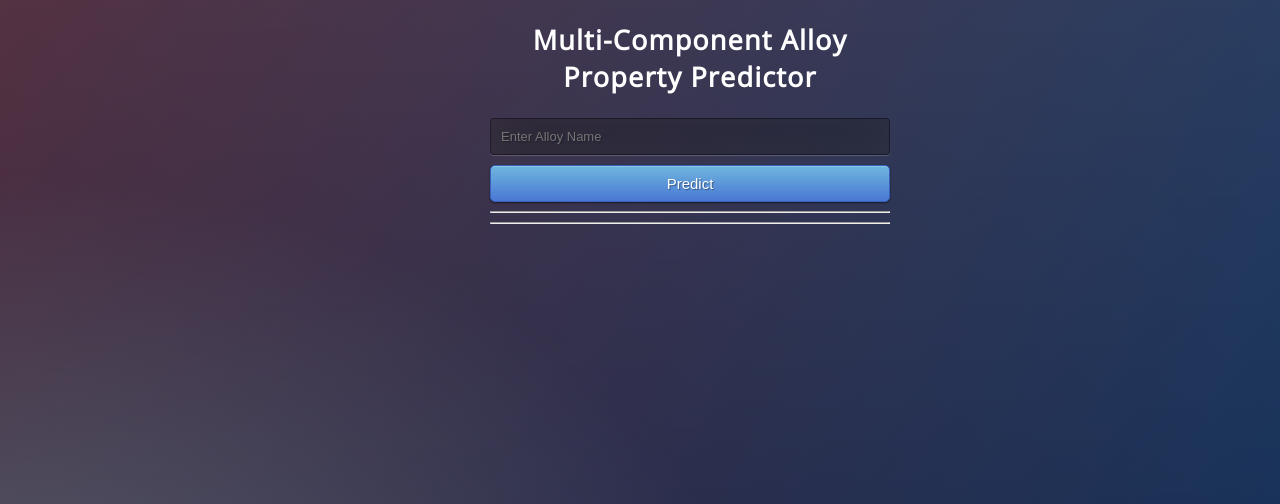
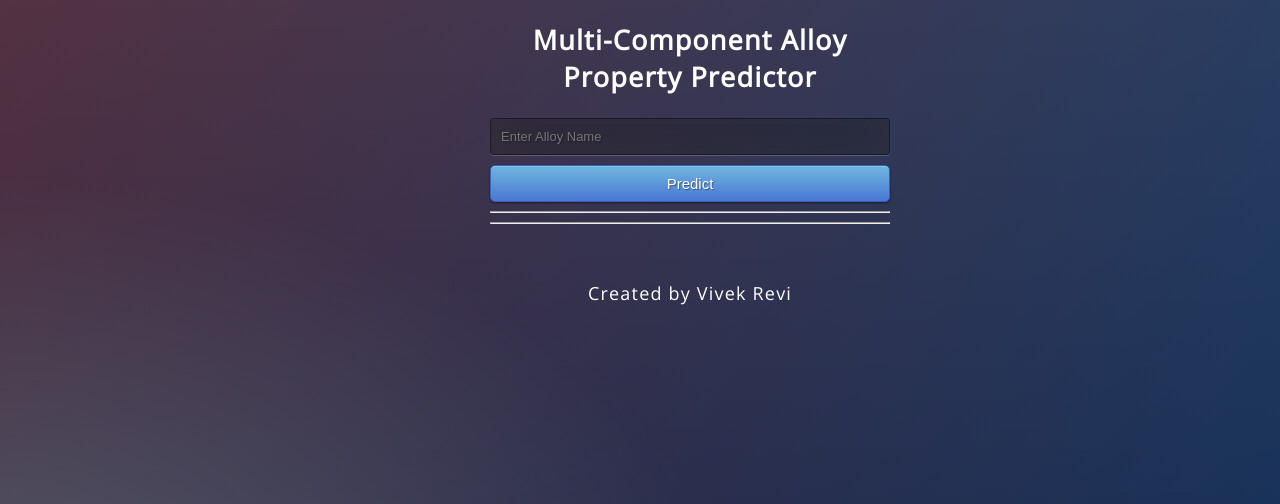
Before and after one commit to pirevi/Alloy-Property-Prediction-Web-Heroku, a Flask app: page / in a window 1280 px wide. Shown: the part 171-675 px from the top of the page. Run offline with Flask 2, Linux system fonts and the light colour scheme.

Commit message:
Update index.html

```diff
--- a/templates/index.html
+++ b/templates/index.html
@@ -26,6 +26,9 @@
    {{ tx1 }}
    <hr>
    {{ tx2 }}
+   <br>
+   <br>
+   {{"Created by Vivek Revi"}}
 
  </div>
 
```
